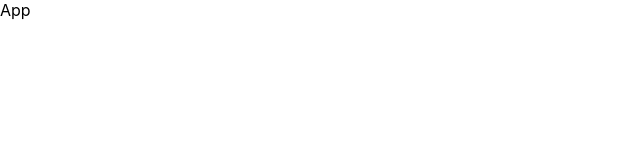
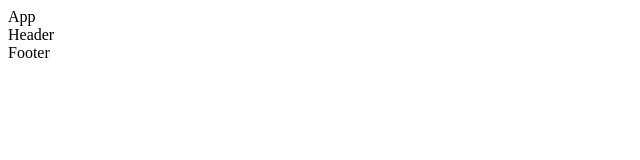
Before and after one commit to thakuratul2/E-Commernce-React-App, a React (Create React App) app: page / in a window 1280 px wide. Shown: the top 160 px of the page, without its empty margins (0-640 px from the left). Built offline with nearby package versions, Linux system fonts and the light colour scheme.

Commit message:
Initial Setup

```diff
--- a/package.json
+++ b/package.json
@@ -9,7 +9,9 @@
     "@testing-library/user-event": "^14.4.3",
     "react": "^18.2.0",
     "react-dom": "^18.2.0",
+    "react-icons": "^4.8.0",
     "react-redux": "^8.0.5",
+    "react-router-dom": "^6.9.0",
     "react-scripts": "5.0.1",
     "web-vitals": "^2.1.4"
   },
--- a/src/App.js
+++ b/src/App.js
@@ -1,8 +1,15 @@
 import React from 'react'
+import Footer from './components/Footer'
+import Header from './components/Header'
 
 function App() {
   return (
-    <div>App</div>
+    <>
+<div>App</div>
+    <Header/>
+    <Footer/>
+    </>
+
   )
 }
 
--- /dev/null
+++ b/src/components/Footer.js
@@ -0,0 +1,9 @@
+import React from 'react'
+
+function Footer() {
+  return (
+    <div>Footer</div>
+  )
+}
+
+export default Footer
--- /dev/null
+++ b/src/components/Header.js
@@ -0,0 +1,9 @@
+import React from 'react'
+
+function Header() {
+  return (
+    <div>Header</div>
+  )
+}
+
+export default Header
--- a/src/index.css
+++ /dev/null
@@ -1,13 +0,0 @@
-body {
-  margin: 0;
-  font-family: -apple-system, BlinkMacSystemFont, 'Segoe UI', 'Roboto', 'Oxygen',
-    'Ubuntu', 'Cantarell', 'Fira Sans', 'Droid Sans', 'Helvetica Neue',
-    sans-serif;
-  -webkit-font-smoothing: antialiased;
-  -moz-osx-font-smoothing: grayscale;
-}
-
-code {
-  font-family: source-code-pro, Menlo, Monaco, Consolas, 'Courier New',
-    monospace;
-}
--- a/src/index.js
+++ b/src/index.js
@@ -1,23 +1,15 @@
-import React from 'react';
+import React, { StrictMode } from 'react';
 import { createRoot } from 'react-dom/client';
-import { Provider } from 'react-redux';
-import { store } from './app/store';
+
 import App from './App';
-import reportWebVitals from './reportWebVitals';
-import './index.css';
 
 const container = document.getElementById('root');
 const root = createRoot(container);
 
 root.render(
-  <React.StrictMode>
-    <Provider store={store}>
-      <App />
-    </Provider>
-  </React.StrictMode>
+      <React.StrictMode>
+  <App />
+      </React.StrictMode>
+
+
 );
-
-// If you want to start measuring performance in your app, pass a function
-// to log results (for example: reportWebVitals(console.log))
-// or send to an analytics endpoint. Learn more: https://bit.ly/CRA-vitals
-reportWebVitals();
--- a/src/reportWebVitals.js
+++ /dev/null
@@ -1,13 +0,0 @@
-const reportWebVitals = onPerfEntry => {
-  if (onPerfEntry && onPerfEntry instanceof Function) {
-    import('web-vitals').then(({ getCLS, getFID, getFCP, getLCP, getTTFB }) => {
-      getCLS(onPerfEntry);
-      getFID(onPerfEntry);
-      getFCP(onPerfEntry);
-      getLCP(onPerfEntry);
-      getTTFB(onPerfEntry);
-    });
-  }
-};
-
-export default reportWebVitals;
```
Also changed, not shown: src/setupTests.js (deleted, +0 -5 lines), 2 other files (tests, documents, lock files or other folders).
